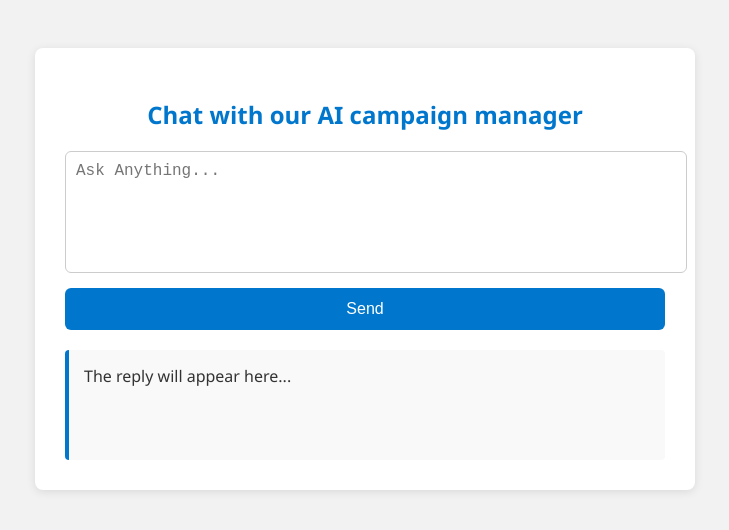
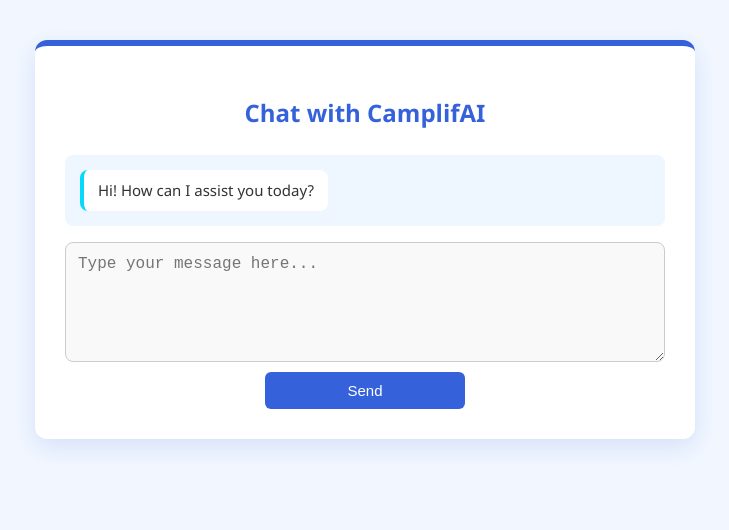
Before and after one commit to roeyDM/chatgpt-roey, a website: page public/chat.html in a window 1280 px wide. Shown: the whole page, without its empty margins (275-1004 px from the left). Drawn offline with Linux system fonts and the light colour scheme.

Commit message:
Update chat.html

```diff
--- a/public/chat.html
+++ b/public/chat.html
@@ -2,101 +2,151 @@
 <html lang="en">
 <head>
   <meta charset="UTF-8">
-  <title>Smart AI Chat</title>
+  <title>CamplifAI Chat</title>
   <style>
     body {
       font-family: 'Segoe UI', Tahoma, Geneva, Verdana, sans-serif;
-      background: #f2f2f2;
+      background: #f2f7ff;
       padding: 40px;
+      margin: 0;
       color: #333;
     }
     .chat-container {
       max-width: 600px;
       margin: auto;
-      background: white;
-      border-radius: 8px;
-      box-shadow: 0 2px 10px rgba(0,0,0,0.1);
+      background: #ffffff;
+      border-radius: 12px;
+      box-shadow: 0 8px 24px rgba(53, 98, 218, 0.15);
       padding: 30px;
+      border-top: 6px solid #3562da;
+      display: flex;
+      flex-direction: column;
+      gap: 16px;
     }
     h2 {
       text-align: center;
-      margin-bottom: 20px;
-      color: #0077cc;
+      color: #3562da;
+      margin-bottom: 10px;
+    }
+    .textarea-wrapper {
+      display: flex;
+      flex-direction: column;
+      gap: 10px;
     }
     textarea {
       width: 100%;
-      height: 100px;
-      padding: 10px;
-      border-radius: 6px;
+      height: 120px;
+      padding: 12px;
+      border-radius: 8px;
       border: 1px solid #ccc;
-      resize: none;
       font-size: 16px;
+      resize: vertical;
+      background-color: #f9f9f9;
+      box-sizing: border-box;
     }
     button {
-      margin-top: 10px;
-      width: 100%;
-      padding: 12px;
-      background-color: #0077cc;
-      color: white;
-      font-size: 16px;
+      padding: 10px 20px;
+      background-color: #3562da;
+      color: #ffffff;
+      font-size: 15px;
+      font-weight: 500;
       border: none;
       border-radius: 6px;
       cursor: pointer;
+      transition: background-color 0.3s ease;
+      align-self: center;
+      width: 40%;
+      max-width: 200px;
     }
     button:hover {
-      background-color: #005fa3;
+      background-color: #06d9fa;
     }
-    .response-box {
-      margin-top: 20px;
-      background: #f9f9f9;
-      border-left: 4px solid #0077cc;
+    .chat-log {
+      background: #eef6ff;
       padding: 15px;
-      min-height: 80px;
+      border-radius: 8px;
+      max-height: 400px;
+      overflow-y: auto;
+      display: flex;
+      flex-direction: column;
+      gap: 10px;
+    }
+    .message {
+      padding: 10px 14px;
+      border-radius: 8px;
       white-space: pre-wrap;
-      border-radius: 4px;
+      line-height: 1.4;
+      font-size: 15px;
+      max-width: 90%;
+    }
+    .user {
+      background-color: #dce3ff;
+      align-self: flex-end;
+      text-align: right;
+    }
+    .bot {
+      background-color: #ffffff;
+      border-left: 4px solid #06d9fa;
+      align-self: flex-start;
     }
   </style>
 </head>
 <body>
   <div class="chat-container">
-    <h2>Chat with our AI campaign manager</h2>
-    <textarea id="input" placeholder="Ask Anything..."></textarea>
-    <button onclick="sendMessage()">Send</button>
-    <div id="response" class="response-box">The reply will appear here...</div>
+    <h2>Chat with CamplifAI</h2>
+    <div class="chat-log" id="chatLog">
+      <div class="message bot">Hi! How can I assist you today?</div>
+    </div>
+    <div class="textarea-wrapper">
+      <textarea id="input" placeholder="Type your message here..."></textarea>
+      <button onclick="sendMessage()">Send</button>
+    </div>
   </div>
 
   <script>
     async function sendMessage() {
-      const input = document.getElementById("input").value.trim();
-      const responseDiv = document.getElementById("response");
+      const inputField = document.getElementById("input");
+      const message = inputField.value.trim();
+      const chatLog = document.getElementById("chatLog");
 
-      if (!input) {
-        responseDiv.innerText = "⚠️ Please enter a message.";
-        return;
-      }
+      if (!message) return;
 
-      responseDiv.innerText = "⏳ Thinking...";
+      // Show user's message
+      const userMessage = document.createElement("div");
+      userMessage.className = "message user";
+      userMessage.innerText = message;
+      chatLog.appendChild(userMessage);
+      inputField.value = "";
+
+      // Show "thinking..." while waiting for reply
+      const botMessage = document.createElement("div");
+      botMessage.className = "message bot";
+      botMessage.innerText = "⏳ Thinking...";
+      chatLog.appendChild(botMessage);
+      chatLog.scrollTop = chatLog.scrollHeight;
 
       try {
         const res = await fetch("/chat", {
           method: "POST",
           headers: { "Content-Type": "application/json" },
-          body: JSON.stringify({ message: input })
+          body: JSON.stringify({ message })
         });
 
         const data = await res.json();
 
         if (data.reply) {
-          responseDiv.innerText = data.reply;
+          botMessage.innerText = data.reply;
         } else if (data.error) {
-          responseDiv.innerText = "⚠️ Server error: " + data.error;
+          botMessage.innerText = "⚠️ Server error: " + data.error;
         } else {
-          responseDiv.innerText = "❌ No response received from server.";
+          botMessage.innerText = "❌ No response received from server.";
         }
 
       } catch (e) {
-        responseDiv.innerText = "🚫 Network error: " + e.message;
+        botMessage.innerText = "🚫 Network error: " + e.message;
       }
+
+      chatLog.scrollTop = chatLog.scrollHeight;
     }
   </script>
 </body>
```
